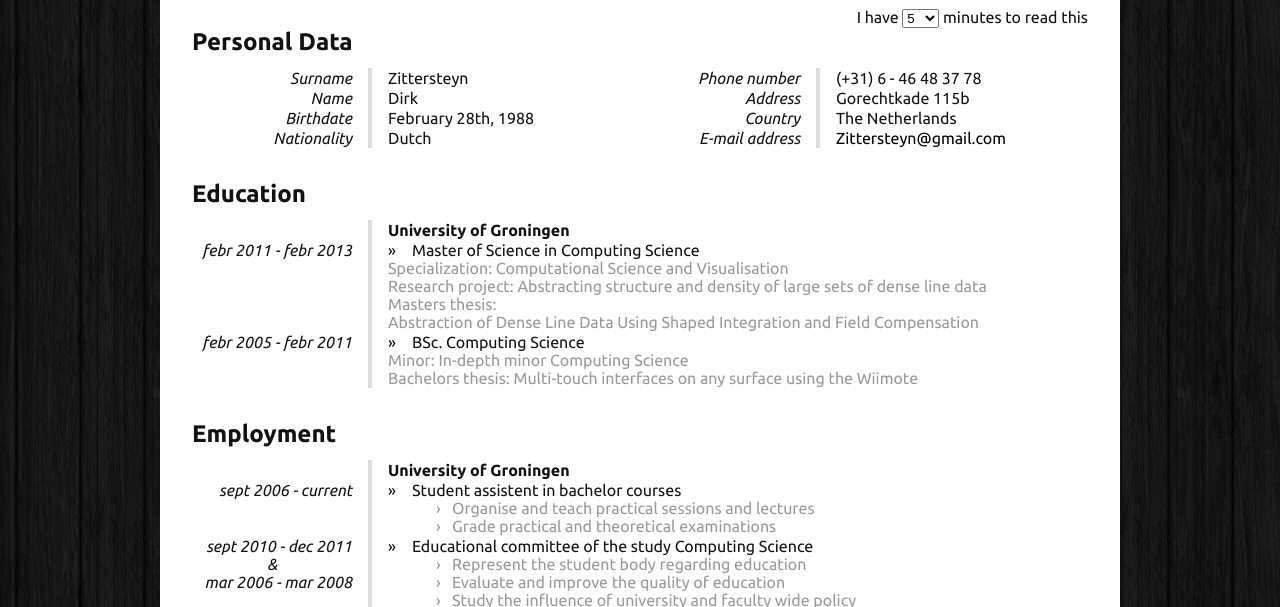
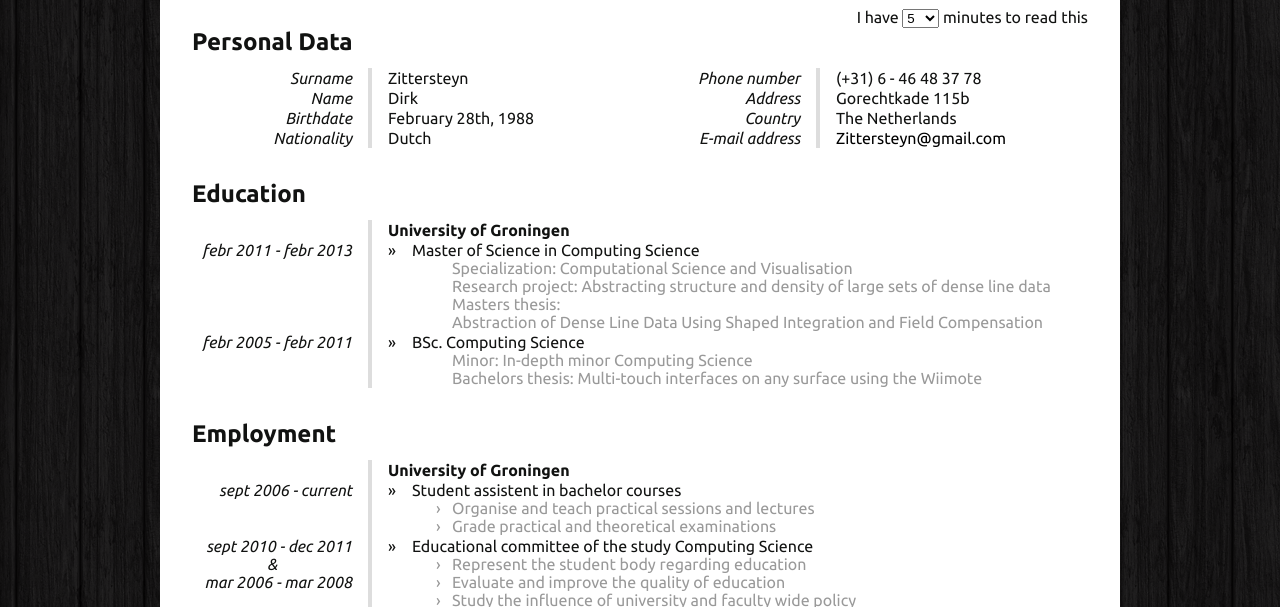
Before and after one commit to DZittersteyn/html-resume, a plain HTML site: page html-resume/resume.html in a window 1280 px wide. Shown: the part 171-778 px from the top of the page. Drawn offline with Linux system fonts and the light colour scheme; a web font is replaced by a local one.

Commit message:
ugh, temporary fix

```diff
--- a/html-resume/resume.css
+++ b/html-resume/resume.css
@@ -128,7 +128,7 @@ td {
 }
 
 .desc{
-	margin-left: 4em;
+	margin-left: 4em !important; /* Todo: fix this */
 }
 
 .period:not(:first-child):before{
```
